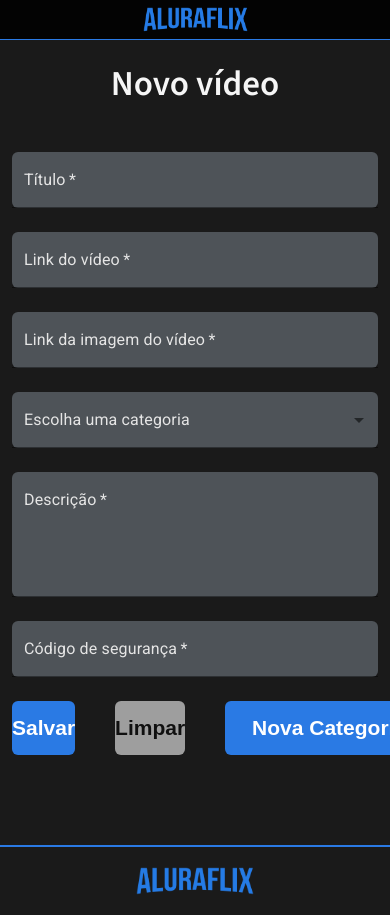
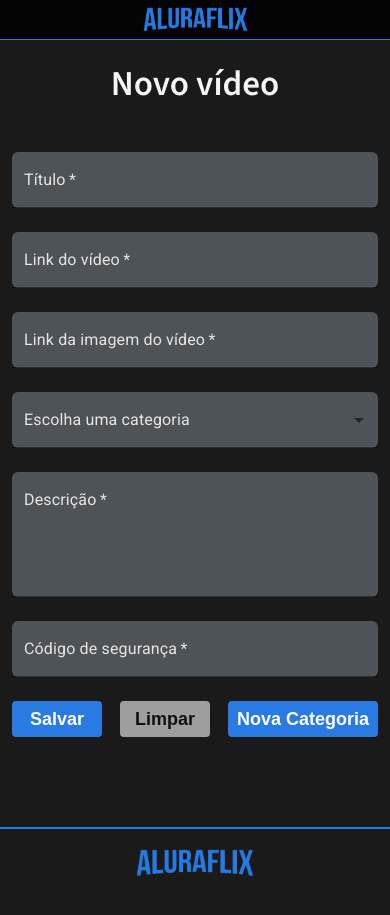
Before and after one commit to dantevicenzo/alura-flix, a Next.js app: page /adicionar-video in a window 390 px wide. Built offline with nearby package versions, Linux system fonts and the light colour scheme.

Commit message:
style: button responsiveness

```diff
--- a/src/app/components/banner.tsx
+++ b/src/app/components/banner.tsx
@@ -51,7 +51,7 @@ export const Banner = ({ category, color, slides }: IBannerProps) => {
           >
             <h3>{firstVideo.title}</h3>
           </div>
-          <Button variantSize="sm" variantColor="gray">
+          <Button variantSize="sm" variantColor="gray-light">
             Assistir
           </Button>
         </div>
--- a/src/app/components/button.module.css
+++ b/src/app/components/button.module.css
@@ -24,6 +24,11 @@
     color: var(--color-black-dark);
 }
 
+.gray-light {
+    background-color: var(--color-gray-light);
+    color: var(--color-black-dark);
+}
+
 /* Variant Sizes */
 .sm {
     width: 180px;
@@ -32,3 +37,21 @@
 .md {
     width: 208px;
 }
+
+@media screen and (max-width: 425px) {
+    .button {
+        border: none;
+        border-radius: 4px;
+        height: 36px;
+        font-size: 18px;
+        font-weight: 600;
+    }
+
+    .sm {
+        width: 120px;
+    }
+
+    .md {
+        width: 150px;
+    }
+}
--- a/src/app/components/button.tsx
+++ b/src/app/components/button.tsx
@@ -4,7 +4,7 @@ import styles from './button.module.css'
 
 interface IButtonProps extends ButtonHTMLAttributes<HTMLButtonElement> {
   children: ReactNode
-  variantColor: 'blue' | 'dark' | 'gray'
+  variantColor: 'blue' | 'dark' | 'gray' | 'gray-light'
   variantSize: 'sm' | 'md'
 }
 
--- a/src/app/components/formCategory.module.css
+++ b/src/app/components/formCategory.module.css
@@ -4,3 +4,9 @@
     margin-top: 16px;
     margin-bottom: 30px;
 }
+
+@media screen and (max-width: 425px) {
+    .button-container {
+        gap: 18px;
+    }
+}
--- a/src/app/components/formVideo.module.css
+++ b/src/app/components/formVideo.module.css
@@ -8,3 +8,9 @@
 .button-container a:last-child {
     margin-left: auto;
 }
+
+@media screen and (max-width: 425px) {
+    .button-container {
+        gap: 18px;
+    }
+}
```
